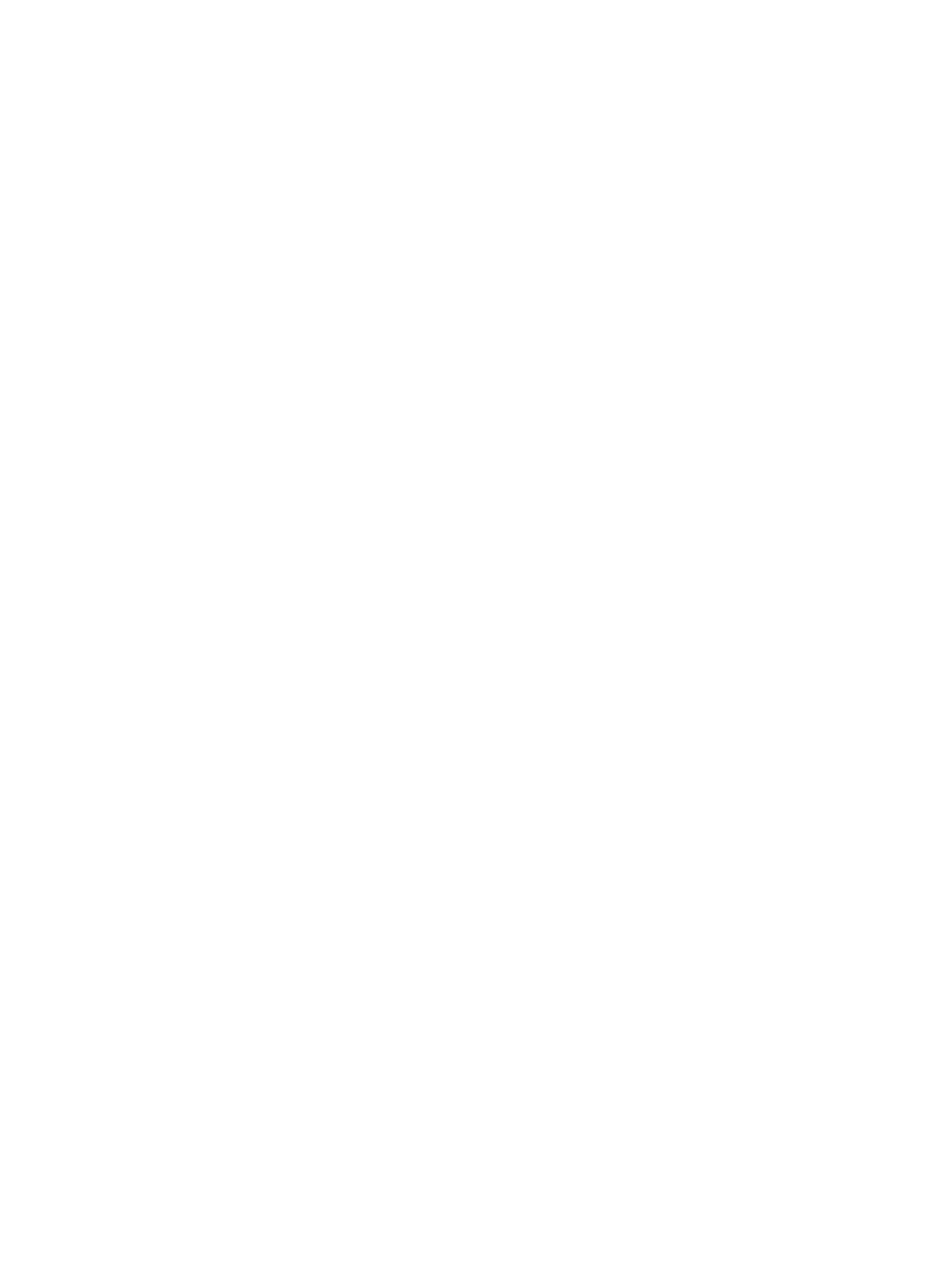
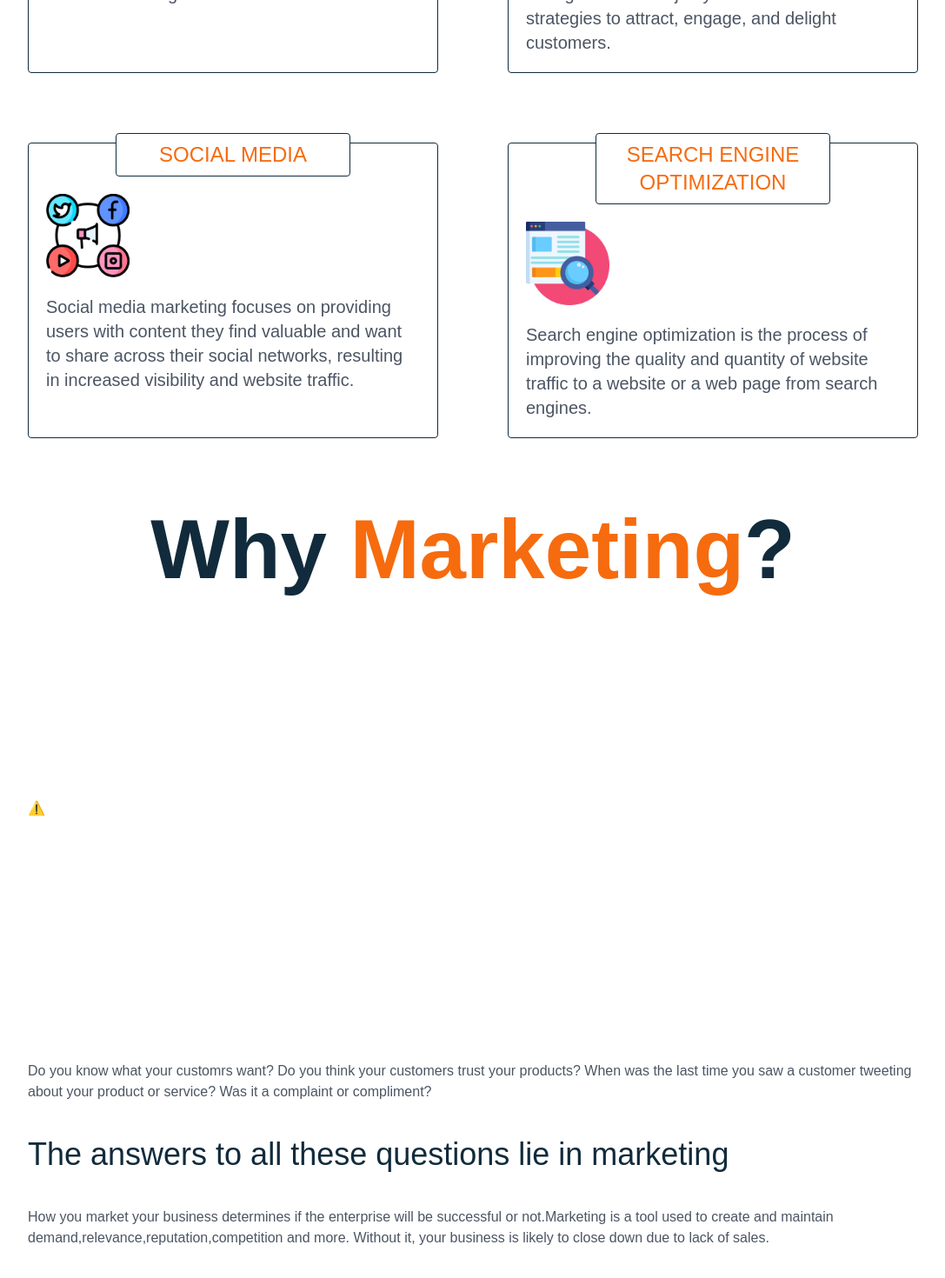
Before and after one commit to Tduncan14/agencytailwind, a React (Create React App) app: page / in a window 1280 px wide. Shown: the part 1376-2846 px from the top of the page at 87% size, without its empty margins (96-1183 px from the left). Before the commit the page ends 1260 px from the top, so only its background shows below. Built offline with nearby package versions, Linux system fonts and the light colour scheme; no server answers.

Commit message:
keep moving forward

```diff
--- a/src/index.css
+++ b/src/index.css
@@ -7,6 +7,19 @@
 }
 
 
+.about-intro{
+    background-color: #ff4e00;
+    background-image:linear-gradient(315deg,#ff4e00,#ec9f05,74%);
+    overflow-x:hidden !important;
+    transform:rotate(12deg);
+    position:absolute;
+    top:-35%;
+    left:-100px;
+    right:0;
+}
+
+
+
 @tailwind base;
 @tailwind components;
 @tailwind utilities;
--- a/src/pages/About/About.js
+++ b/src/pages/About/About.js
@@ -1,6 +1,6 @@
 import React from 'react';
 import Layout from '../../components/Layout';
-
+import Intro from './Intro';
 
 
 
@@ -10,8 +10,8 @@ function About(){
 
 return(
     <Layout>
-    <div>
-        About
+    <div className="about-intro h-screen">
+        <Intro />
     </div>
     </Layout>
 )
--- /dev/null
+++ b/src/pages/About/Intro.js
@@ -0,0 +1,24 @@
+import React from 'react';
+
+
+
+function Intro (){
+
+
+
+
+
+    return(
+        <div>
+            <h1>Hello</h1>
+        </div>
+    )
+
+
+
+}
+
+
+
+
+export default Intro
--- a/src/pages/Home/Home.js
+++ b/src/pages/Home/Home.js
@@ -2,6 +2,7 @@ import React from 'react';
 import Layout from '../../components/Layout';
 import Intro from './Intro';
 import Marketing from './Marketing';
+import WhyMarket from './WhyMarket';
 
 function Home(){
 
@@ -11,6 +12,7 @@ return(
     <div className='px-32'>
     <Intro />
     <Marketing />
+    <WhyMarket/>
     </div>
 
     </Layout>
--- a/src/pages/Home/Intro.js
+++ b/src/pages/Home/Intro.js
@@ -12,7 +12,7 @@ function Intro(){
                 <h1 className="text-7xl font-semibold text-priamry">The Best <br /> <b className="text-secondary"> Marketing </b></h1>
                 <h1 className="text-5xl font-semibold">Doesn't feel like marketing</h1>
 
-                <button className="px-16 py-5 bg-secondary text-white  max-w-max">Get Started</button>
+                <button className="px-16 py-5 bg-secondary text-white  max-w-max hover:bg-primary">Get Started</button>
 
             </div>
 
--- a/src/pages/Home/Marketing.js
+++ b/src/pages/Home/Marketing.js
@@ -47,6 +47,23 @@ import React from 'react';
             recognized as successful regardless of industry. Here's what we found, in no particular order
 
         </p>
+
+
+        <div className="grid grid-cols-2 gap-20 mt-10">
+            {
+                strategies.map(item=>(
+                    <div className='border border-primary p-5 flex-col space-y-5 rounded transform hover:scale-105 duration-300'>
+                           <h1 className="text-center mx-20 -mt-8 bg-white border-primary border text-2xl rounded py-2 text-secondary">{item.title}</h1>
+                           <img src={item.image} alt="/" className="h-24 w-24"/>
+                           <p className="text-gray-600 text-xl hover:text-primary">{item.description}</p>
+
+
+
+                    </div>
+                ))
+            }
+
+        </div>
         </>
     )
   }
--- /dev/null
+++ b/src/pages/Home/WhyMarket.js
@@ -0,0 +1,47 @@
+import React from 'react';
+
+
+
+
+
+ function WhyMarket(){
+
+
+
+
+    return(
+        <div className="mt-20">
+            <h1 className="text-center  text-8xl font-semibold text-primary"> Why <b className="text-secondary">Marketing</b>?</h1>
+
+             <div className="h-[500px]">
+             <lottie-player src="https://assets1.lottiefiles.com/private_files/lf30_GjhcdO.json"  background="transparent"  speed="1"  loop  autoplay></lottie-player>
+             </div>
+
+
+             <p className="text-gray-600 text-md mt-10">
+                 Do you know what  your customrs want? Do you think your customers trust your products?
+                 When was the last time you saw a customer tweeting about your product or service? Was it a complaint
+                 or compliment?
+             </p>
+
+
+             <h1 className="text-primary text-4xl semi-bold mt-10"> The answers to all these questions lie in marketing</h1>
+
+
+             <p className= "text-gray-600 text-md mt-10">
+             How you market your business determines if the enterprise will be successful or not.Marketing
+             is a tool used  to create and maintain demand,relevance,reputation,competition and more. Without it,
+             your business is likely to close down due to lack of sales.
+             </p>
+        </div>
+    )
+
+
+ }
+
+
+
+
+
+
+ export default WhyMarket
```
